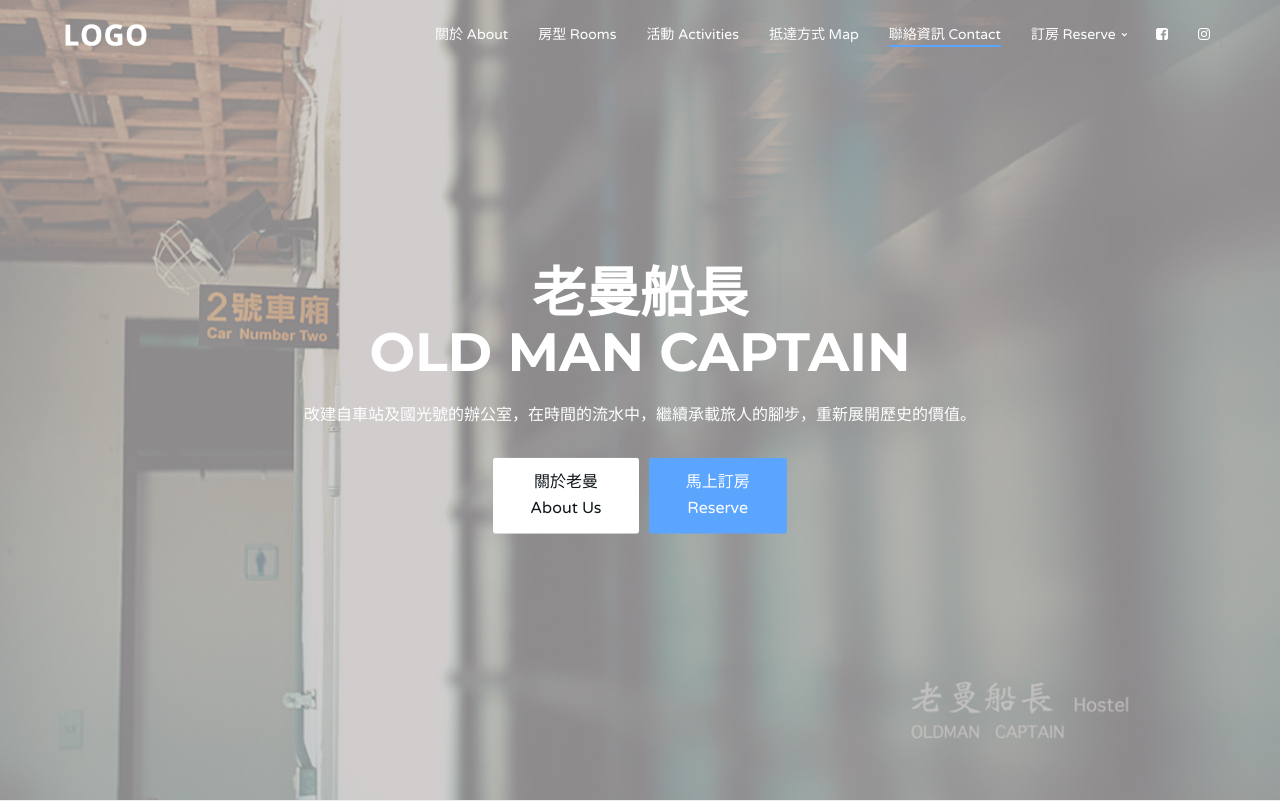
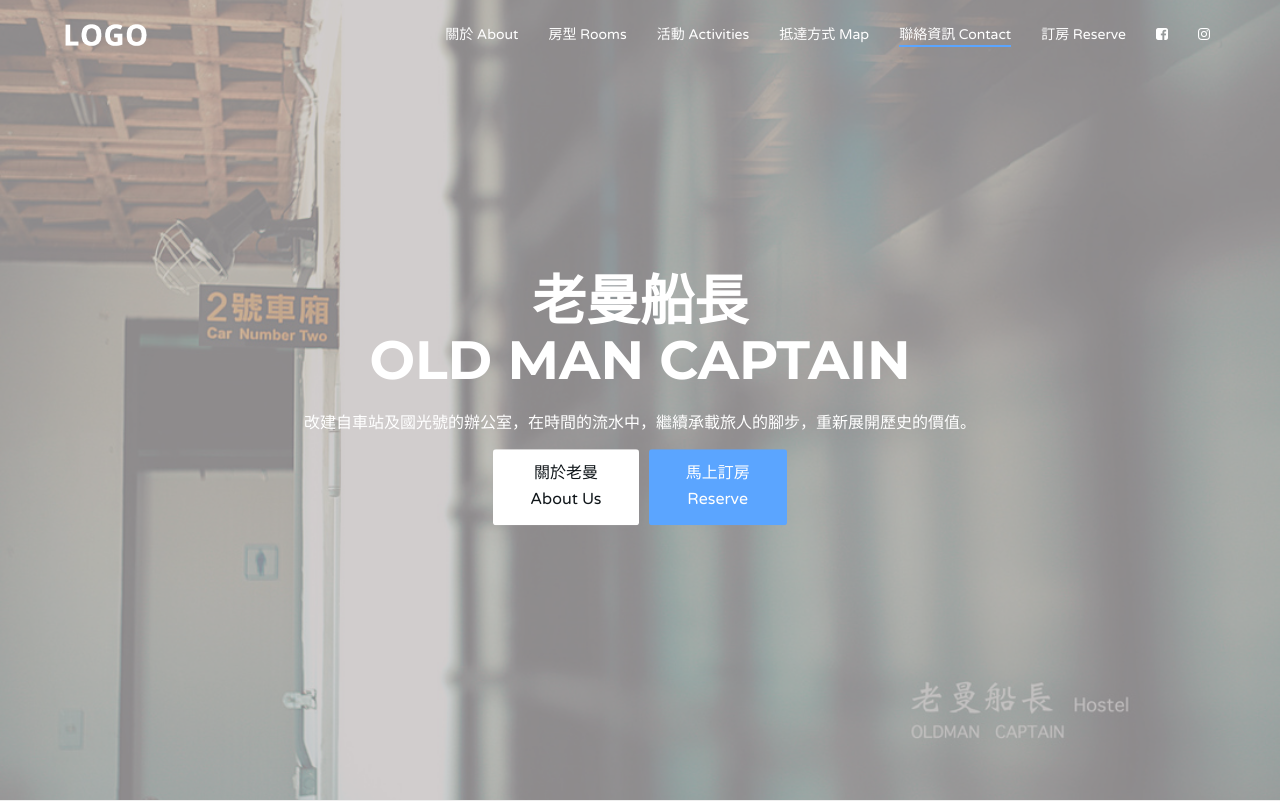
Before and after one commit to oldmancaptain/oldmancaptain.github.io, a plain HTML site: page index.html in a window 1280 px wide. Shown: the top 801 px of the page. Drawn offline with Linux system fonts and the light colour scheme.

Commit message:
Update index.html

```diff
--- a/index.html
+++ b/index.html
@@ -74,11 +74,7 @@
 					<li><a href="#activity">活動 Activities</a></li>
 					<li><a href="#map">抵達方式 Map</a></li>
 					<li><a href="#contact">聯絡資訊 Contact</a></li>
-					<li class="has-dropdown"><a href="#blog">訂房 Reserve</a>
-						<ul class="dropdown">
-							<li><a target="_blank" href="blog-single.html">blog post</a></li>
-						</ul>
-					</li>
+					<li><a  target="_blank" href="https://hotels.cloudbeds.com/reservation/IkrmH1" >訂房 Reserve</a></li>
 					<li><a target="_blank" href="https://www.facebook.com/oldmancaptain"><i class="fa fa-facebook-square"></i></a></li>
 					<li><a target="_blank" href="https://www.instagram.com/oldmancaptain"><i class="fa fa-instagram"></i></a></li>
 				</ul>
@@ -100,8 +96,8 @@
 							<p class="white-text">
 								改建自車站及國光號的辦公室，在時間的流水中，繼續承載旅人的腳步，重新展開歷史的價值。
 							</p>
-							<button class="white-btn">關於老曼</br>About Us</button>
-							<button class="main-btn">馬上訂房</br>Reserve</button>
+							<a href="#about" class="white-btn">關於老曼</br>About Us</a>
+							<a target="_blank" href="https://hotels.cloudbeds.com/reservation/IkrmH1" class="main-btn">馬上訂房</br>Reserve</a>
 						</div>
 					</div>
 					<!-- /home content -->
```
